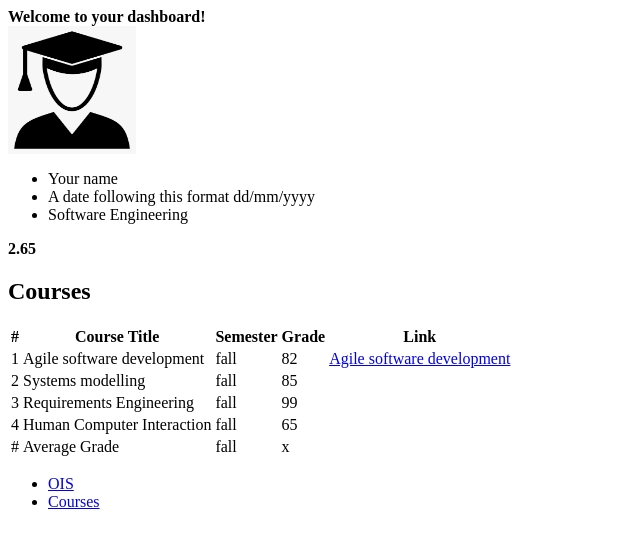
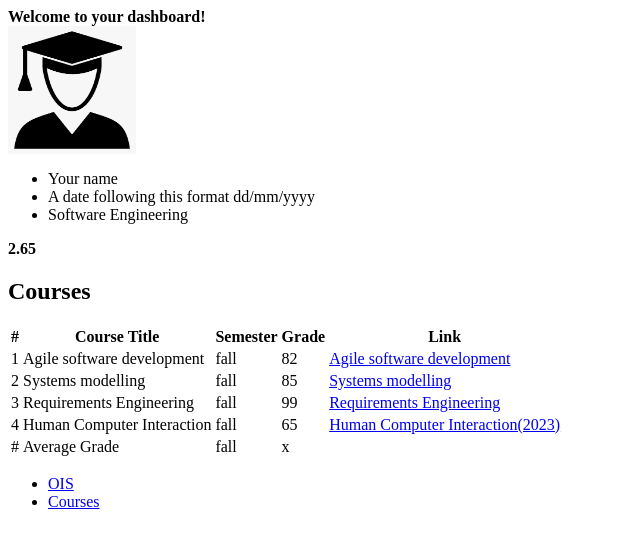
Before and after one commit to AnettSandberg/Web_Application_Dev, a plain HTML site: page index.html in a window 1280 px wide. Shown: the whole page, without its empty margins (0-640 px from the left). Drawn offline with Linux system fonts and the light colour scheme.

Commit message:
Update index.html

```diff
--- a/index.html
+++ b/index.html
@@ -54,18 +54,21 @@
             <td> Systems modelling </td>
             <td>fall</td>
             <td>85</td>
+            <td> <a href = "https://courses.cs.ut.ee/2024/systemsmodelling/fall">Systems modelling</a> </td>
         </tr>
         <tr>
             <td>3</td>
             <td> Requirements Engineering </td>
             <td>fall</td>
             <td>99</td>
+            <td> <a href = "https://courses.cs.ut.ee/2024/RE/fall">Requirements Engineering</a> </td>
         </tr>
         <tr>
             <td>4</td>
             <td> Human Computer Interaction </td>
             <td>fall</td>
             <td>65</td>
+            <td> <a href = "https://courses.cs.ut.ee/2023/HCI/fall">Human Computer Interaction(2023)</a> </td>
         </tr>
           <foot>
             <td>#</td>
```
